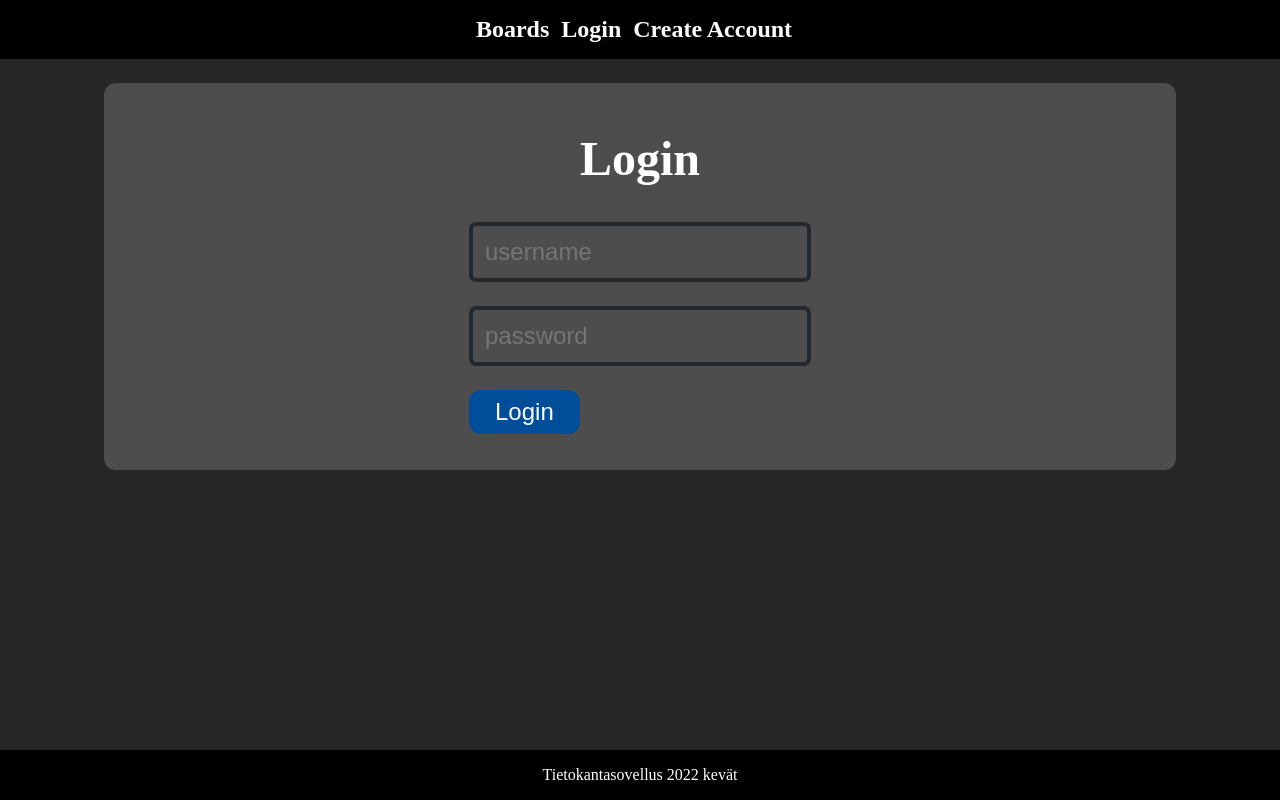
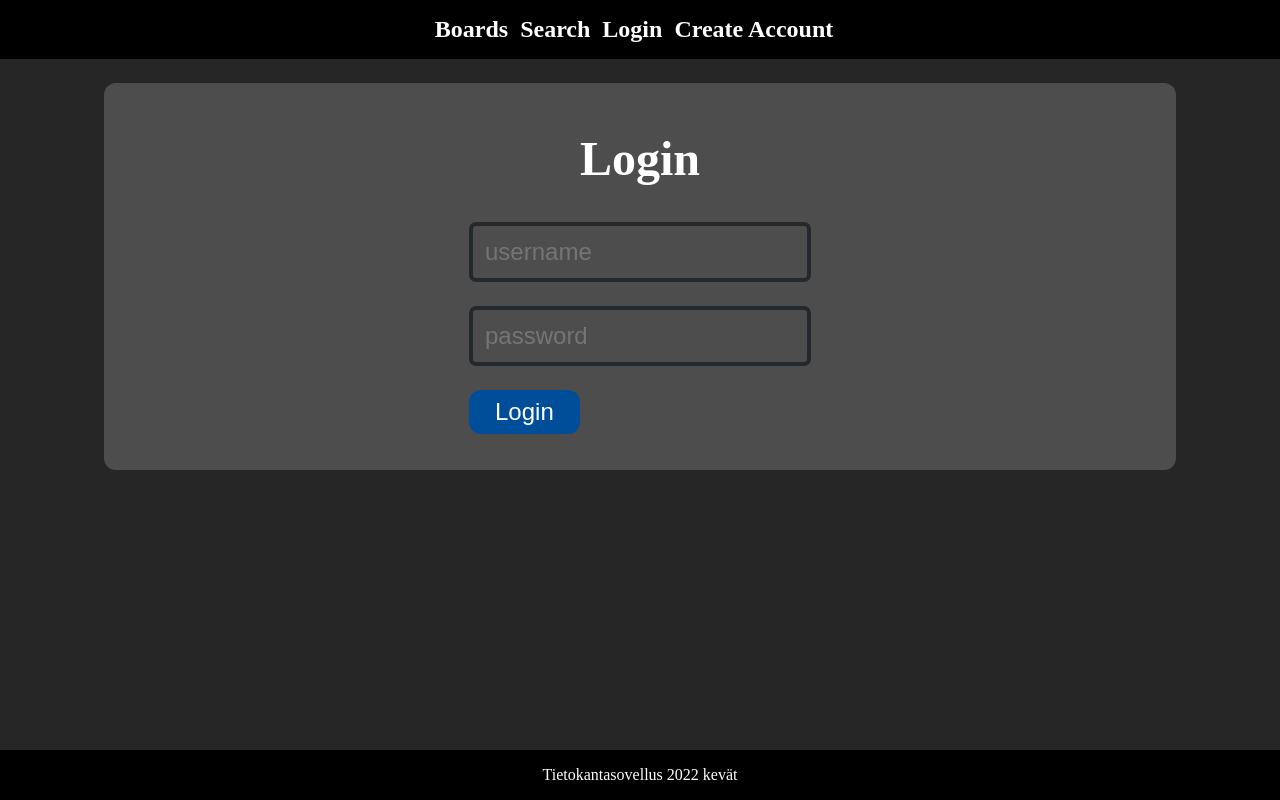
Before and after one commit to Keskimaki/tsoha-keskustelusovellus, a React (Create React App) app in the folder client/: page /login in a window 1280 px wide. Built offline with nearby package versions, Linux system fonts and the light colour scheme.

Commit message:
Add routing and link to search

```diff
--- a/client/src/App.jsx
+++ b/client/src/App.jsx
@@ -6,6 +6,7 @@ import Header from './components/Header'
 import Boards from './components/boards'
 import Threads from './components/threads'
 import Posts from './components/posts'
+import Search from './components/Search'
 import User from './components/user'
 import MakeUser from './components/user/MakeUser'
 import Login from './components/Login'
@@ -20,6 +21,7 @@ const App = () => (
           <Route path="/" element={<Boards />} />
           <Route path="/:boardName" element={<Threads />} />
           <Route path="/:boardName/:threadName" element={<Posts />} />
+          <Route path="/search" element={<Search />} />
           <Route path="/user/:userId" element={<User />} />
           <Route path="/create" element={<MakeUser />} />
           <Route path="/login" element={<Login />} />
--- a/client/src/assets/styles.js
+++ b/client/src/assets/styles.js
@@ -99,6 +99,7 @@ export const TextField = styled(Field)`
 
 export const TextInput = styled(TextField)`
   font-size: 2em;
+  border-radius: 0.5em;
 `
 
 export const FooterWrapper = styled.footer`
--- a/client/src/components/Header.jsx
+++ b/client/src/components/Header.jsx
@@ -10,6 +10,7 @@ const Header = () => {
   return (
     <HeaderWrapper>
       <HeaderLink to="/">Boards</HeaderLink>
+      <HeaderLink to="/search">Search</HeaderLink>
       {user
         ? <>
           <HeaderLink to={`/user/${user.id}`}>{user.username}</HeaderLink>
--- a/client/src/components/Search.jsx
+++ b/client/src/components/Search.jsx
@@ -11,7 +11,7 @@ const Search = () => {
   useEffect(async () => {
     const data = await getAllPosts()
     setPosts(data.sort((a, b) => b.id - a.id))
-  })
+  }, [])
 
   return (
     <div>
```
